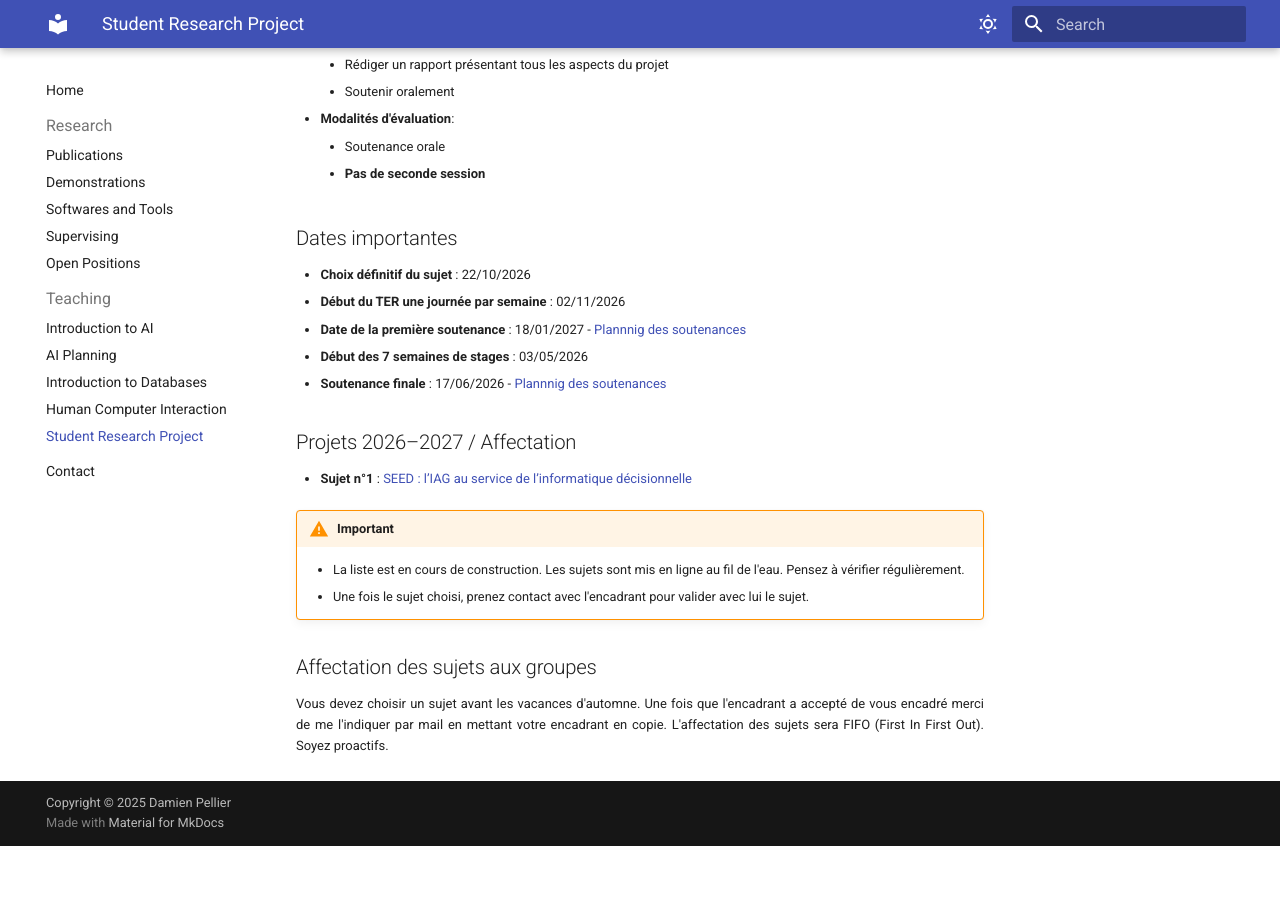
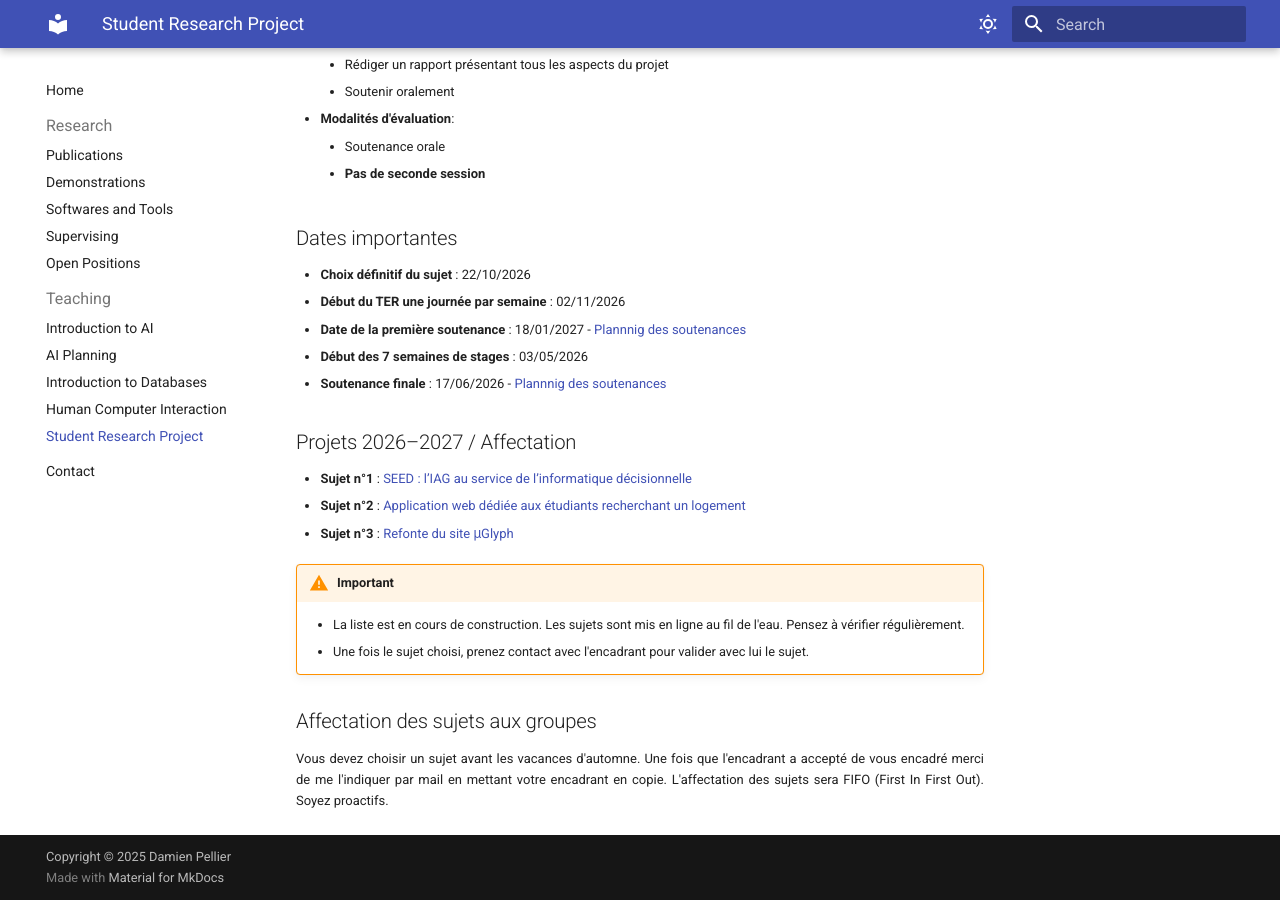
Before and after one commit to pellierd/homepage, an MkDocs documentation site: the page built from docs/teaching/srp.md, in a window 1280 px wide and 900 px high, scrolled down 801 px. Built offline with MkDocs 1.6.1 and Material for MkDocs 9.7.7, drawn with Linux system fonts in a browser that asks for light colours; before the commit the page ends 1647 px from its top, so only the background shows below that.

Commit message:
add spr subjects

```diff
--- a/docs/teaching/srp.md
+++ b/docs/teaching/srp.md
@@ -36,6 +36,8 @@ La première période du projet est consacrée à l'élaboration des documents p
 ## Projets 2026–2027 / Affectation
 
 - **Sujet n°1** : [SEED : l’IAG au service de l’informatique décisionnelle](srp/Sujet_1_2026.pdf)
+- **Sujet n°2** : [Application web dédiée aux étudiants recherchant un logement](srp/Sujet_2_2026.pdf)
+- **Sujet n°3** : [Refonte du site μGlyph](srp/Sujet_3_2026.pdf)
 
 
 
```
Also changed, not shown: 2 other files.
